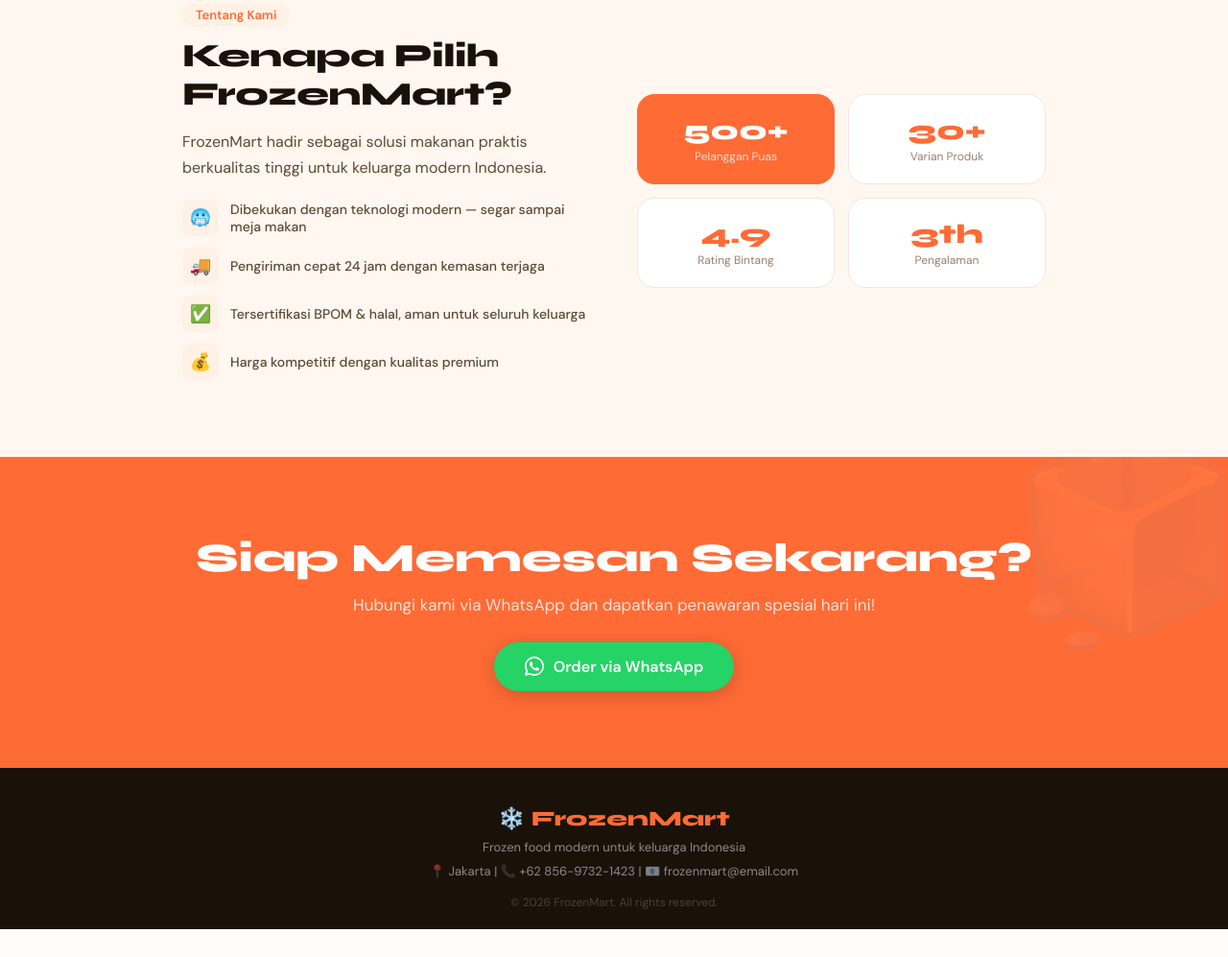
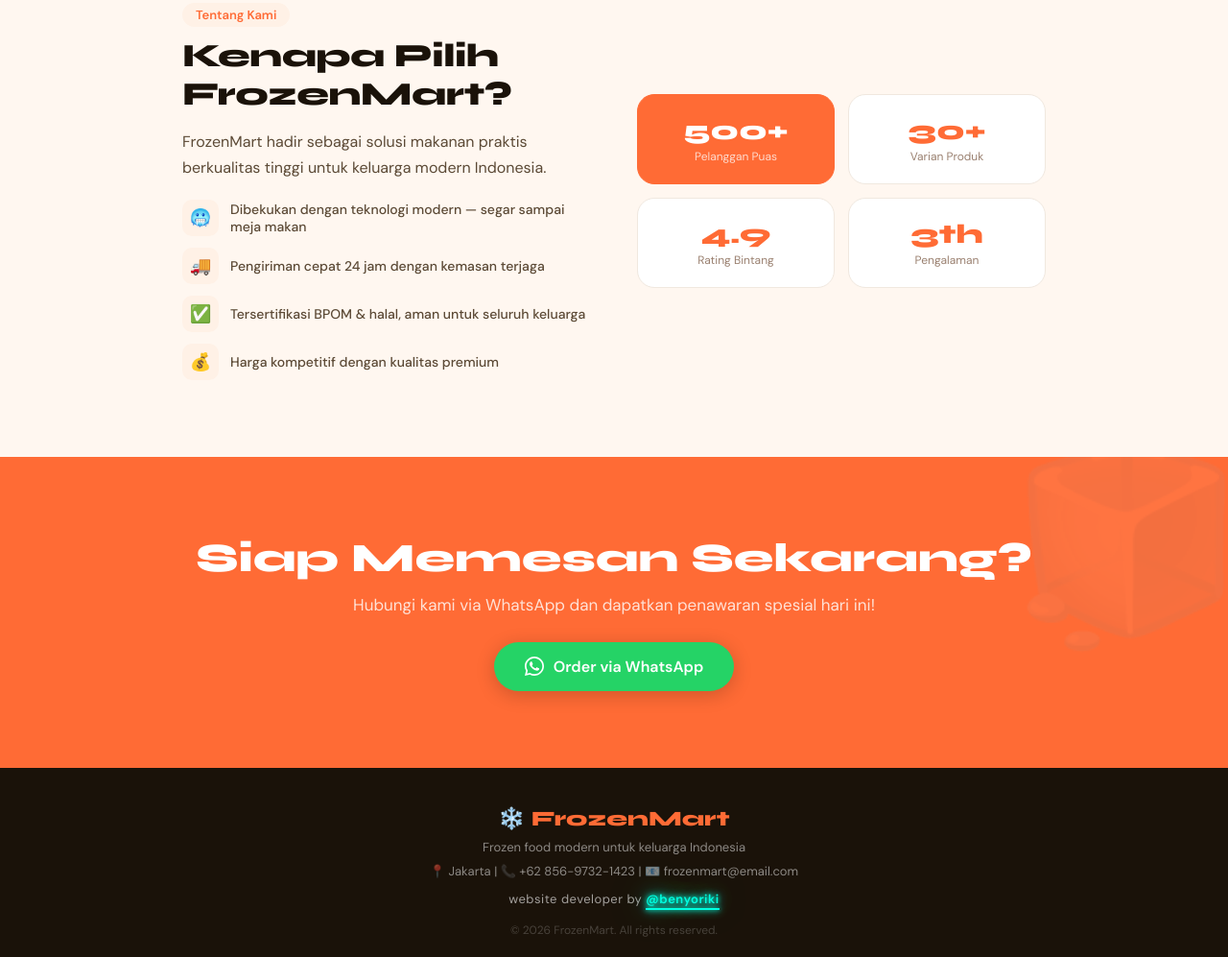
Before and after one commit to web189/ForzenFood, a plain HTML site: page index.html in a window 1280 px wide. Shown: the part 2056-3053 px from the top of the page at 96% size. Before the commit the page ends 3024 px from the top, so only its background shows below. Drawn offline with Linux system fonts and the light colour scheme.

Commit message:
Add files via upload

```diff
--- a/index.html
+++ b/index.html
@@ -608,7 +608,74 @@
   .about-visual { display: none; }
   .form-row { grid-template-columns: 1fr; }
   .struk-btns { grid-template-columns: 1fr; }
+
 }
+
+/* ── DEVELOPER NEON STYLE ── */
+/* ── NEON FLICKER CYBERPUNK ── */
+.dev-text {
+  margin-top: 12px;
+  font-size: 13px;
+  color: rgba(255,255,255,0.6);
+  letter-spacing: 0.5px;
+}
+
+/* LINK NEON */
+.dev-text a {
+  color: #00ffe1;
+  text-decoration: none;
+  font-weight: 700;
+  position: relative;
+
+  text-shadow:
+    0 0 5px #00ffe1,
+    0 0 10px #00ffe1,
+    0 0 20px #00c9a7,
+    0 0 40px #00c9a7;
+
+  animation: flickerNeon 2s infinite;
+}
+
+/* garis bawah neon */
+.dev-text a::after {
+  content: '';
+  position: absolute;
+  left: 0;
+  bottom: -3px;
+  width: 100%;
+  height: 2px;
+  background: #00ffe1;
+
+  box-shadow:
+    0 0 5px #00ffe1,
+    0 0 10px #00ffe1;
+}
+
+/* 🔥 ANIMASI FLICKER REALISTIS */
+@keyframes flickerNeon {
+  0%, 18%, 22%, 25%, 53%, 57%, 100% {
+    opacity: 1;
+    text-shadow:
+      0 0 5px #00ffe1,
+      0 0 10px #00ffe1,
+      0 0 20px #00c9a7,
+      0 0 40px #00c9a7;
+  }
+
+  20%, 24%, 55% {
+    opacity: 0.2;
+    text-shadow: none;
+  }
+
+  21%, 23%, 56% {
+    opacity: 0.6;
+    text-shadow:
+      0 0 3px #00ffe1,
+      0 0 6px #00ffe1;
+  }
+}
+
+
 </style>
 </head>
 <body>
@@ -701,7 +768,20 @@
   <div class="f-logo">❄️ FrozenMart</div>
   <p>Frozen food modern untuk keluarga Indonesia</p>
   <p style="margin-top:8px">📍 Jakarta | 📞 +62 856-9732-1423 | 📧 frozenmart@email.com</p>
-  <p style="margin-top:16px; font-size:12px; opacity:.4">© 2026 FrozenMart. All rights reserved.</p>
+
+    <!-- TAMBAHAN DEVELOPER -->
+  <p class="dev-text">
+    website developer by
+    <a href="https://www.instagram.com/benyoriki?igsh=cGZkOXpuN2JyYjAy" target="_blank">
+      @benyoriki
+    </a>
+  </p>
+
+  <p style="margin-top:16px; font-size:12px; opacity:.4">
+    © 2026 FrozenMart. All rights reserved.
+  </p>
+
+
 </footer>
 
 <!-- ═══════════════════════════════════════════ -->
```
